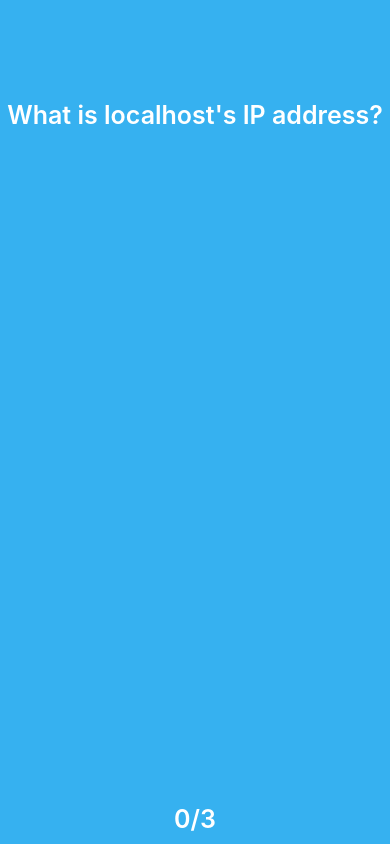
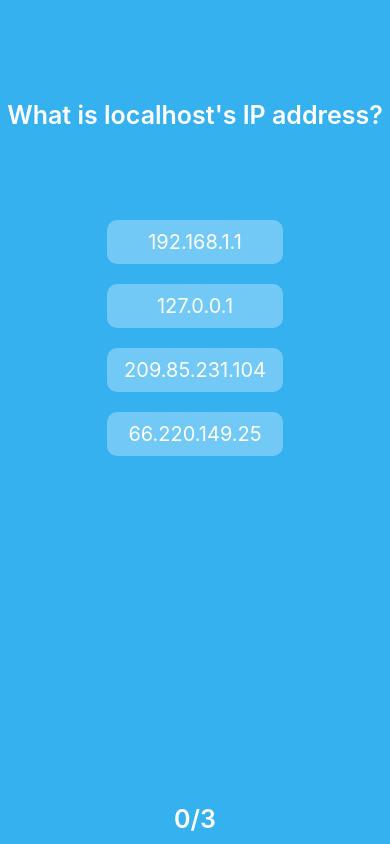
Before and after one commit to TheKetan2/quiz_app_react_native, a React Native app: screen / in a window 390 px wide. Built offline with nearby package versions, Linux system fonts and the light colour scheme.

Commit message:
Quiz Screen and Button component finished

```diff
--- /dev/null
+++ b/components/Button.js
@@ -0,0 +1,44 @@
+import React from "react";
+import { StyleSheet, Text, View, TouchableOpacity } from "react-native";
+
+const Button = ({ text, onPress }) => {
+  return (
+    <TouchableOpacity style={styles.container} onPress={onPress}>
+      <Text style={styles.text}>{text}</Text>
+    </TouchableOpacity>
+  );
+};
+
+export default Button;
+
+const styles = StyleSheet.create({
+  container: {
+    backgroundColor: "rgba(255, 255,255, 0.3)",
+    borderRadius: 10,
+    paddingVertical: 10,
+    justifyContent: "center",
+    alignItems: "center",
+    width: "45%",
+    marginVertical: 10,
+    marginHorizontal: 10,
+  },
+  text: {
+    fontSize: 20,
+    color: "#fff",
+    textAlign: "center",
+  },
+});
+
+/**
+ * takes text and onPress
+ *
+ * style:
+ * bg = rgba white 0.3
+ * br 10,
+ * paddingV
+ * center everythng
+ *
+ * fontsize 20
+ * color white
+ * textalign center
+ */
--- a/screens/Quiz.js
+++ b/screens/Quiz.js
@@ -1,14 +1,27 @@
 import React from "react";
 import { StyleSheet, Text, View, SafeAreaView, StatusBar } from "react-native";
 import Questions from "../data/computers";
+import Button from "../components/Button";
 
 const Quiz = () => {
-  let temp = Questions[0]["question"];
+  let que = Questions[0]["question"];
+  let answers = Questions[0]["answers"];
   return (
     <View style={styles.container}>
       <SafeAreaView style={styles.statusbar}>
-        <StatusBar barStyle={"light-content"} />
-        <Text style={styles.text}>{temp}</Text>
+        <View>
+          <StatusBar barStyle={"light-content"} />
+          <Text style={styles.text}>{que}</Text>
+          <View style={styles.btn}>
+            {answers.map((answer) => (
+              <Button
+                key={answer.id}
+                text={answer.text}
+                onPress={() => alert("hi")}
+              />
+            ))}
+          </View>
+        </View>
         <Text style={styles.text}>0/3</Text>
       </SafeAreaView>
     </View>
@@ -18,6 +31,12 @@ const Quiz = () => {
 export default Quiz;
 
 const styles = StyleSheet.create({
+  btn: {
+    flexDirection: "row",
+    flexWrap: "wrap",
+    justifyContent: "center",
+    marginTop: 80,
+  },
   container: {
     backgroundColor: "#36b1f0",
     flex: 1,
@@ -37,6 +56,7 @@ const styles = StyleSheet.create({
 });
 
 /**
+ * render button with button component
  * bg #36b1f0
  * barstyle light-content
  * import question
```
